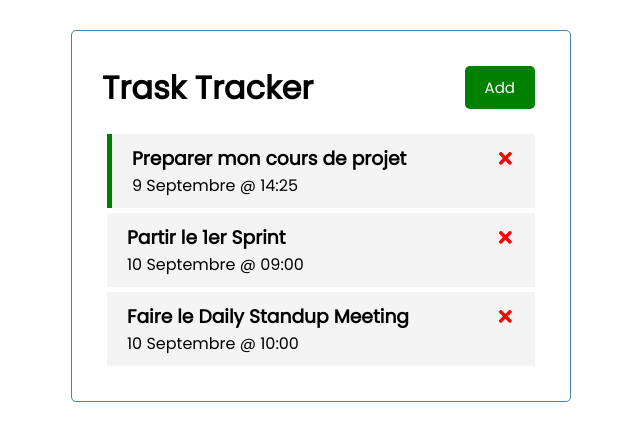
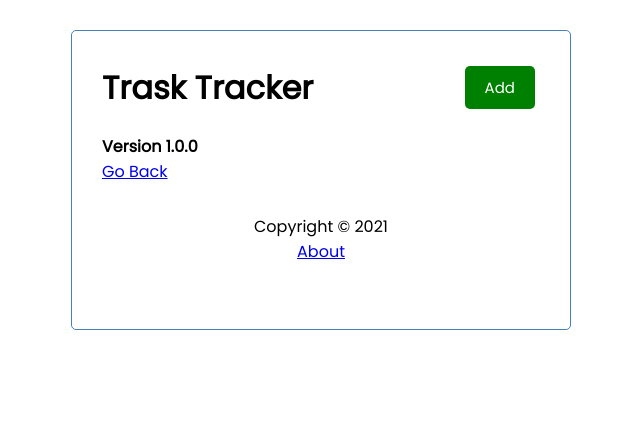
Before and after one commit to zeprof/react-task-tracker, a React (Create React App) app: page /about in a window 1280 px wide. Shown: the top 440 px of the page, without its empty margins (319-959 px from the left). Built offline with nearby package versions, Linux system fonts and the light colour scheme; data requests are answered from the project's data file.

Commit message:
React router + a href

```diff
--- a/package.json
+++ b/package.json
@@ -10,6 +10,7 @@
     "react": "^17.0.2",
     "react-dom": "^17.0.2",
     "react-icons": "^4.2.0",
+    "react-router-dom": "^5.3.0",
     "react-scripts": "4.0.3",
     "web-vitals": "^1.1.2"
   },
--- a/src/App.js
+++ b/src/App.js
@@ -1,8 +1,12 @@
 import {useState, useEffect} from 'react'
+import { BrowserRouter as Router, Route } from 'react-router-dom';
+
 import './App.css';
 import Header from './components/Header'
+import Footer from './components/Footer'
 import Tasks from './components/Tasks'
 import AddTask from './components/AddTask';
+import About from './components/About';
 
 function App() {
   const [showAddTask, setShowAddTask] = useState(false)
@@ -73,22 +77,31 @@
     setTasks(
       tasks.map(
         (task) => task.id === id ?
-          {...task, reminder: !task.reminder} : task
+          {...task, reminder: data.reminder} : task
       )
     )
   }
 
   return (
+    <Router>
     <div className='container'>
       <Header onAdd={() => setShowAddTask(!showAddTask)}
       showAdd={showAddTask}/>
+
+       <Route path='/' exact render={(props) => (
+         <>
           {showAddTask && <AddTask onAdd={addTask} />}
           {tasks.length > 0 ?
             <Tasks tasks={tasks}
               onDelete={deleteTask}
               onToggle={toggleReminder}/>
           : 'No tasks'}
+         </>
+       )} />
+       <Route path='/about' component={About} />
+       <Footer />
     </div>
+    </Router>
   );
 }
 
--- /dev/null
+++ b/src/components/About.js
@@ -0,0 +1,12 @@
+import React from 'react'
+
+const About = () => {
+    return (
+        <div>
+           <h4>Version 1.0.0</h4>
+           <a href='/'>Go Back</a>
+        </div>
+    )
+}
+
+export default About
--- /dev/null
+++ b/src/components/Footer.js
@@ -0,0 +1,10 @@
+const Footer = () => {
+    return (
+        <footer>
+            <p>Copyright &copy; 2021</p>
+            <a href='/about'>About</a>
+        </footer>
+    )
+}
+
+export default Footer
```
Also changed, not shown: 1 other file (tests, documents, lock files or other folders). Lines whose indentation alone changed are shown as unchanged.
